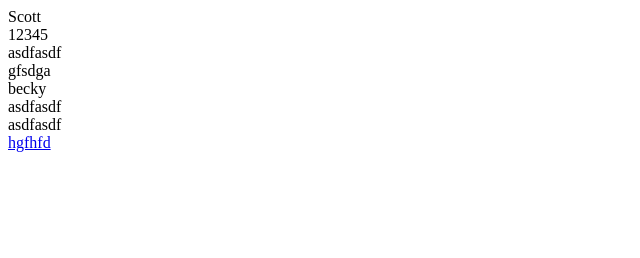
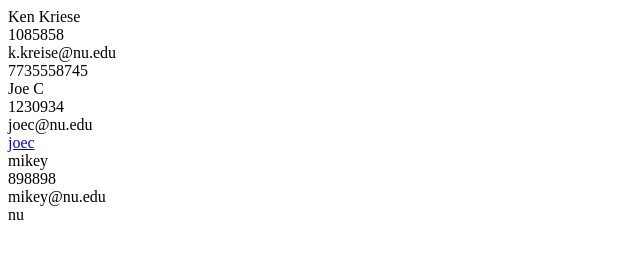
Before and after one commit to kevoconn/trOOPbiographies, a website: page team.html in a window 1280 px wide. Shown: the whole page, without its empty margins (0-640 px from the left). Drawn offline with Linux system fonts and the light colour scheme.

Commit message:
added jest and changed html

```diff
--- a/package.json
+++ b/package.json
@@ -1,5 +1,6 @@
 {
   "dependencies": {
-    "inquirer": "^9.1.4"
+    "inquirer": "^8.2.4",
+    "jest": "^29.3.1"
   }
 }
--- a/team.html
+++ b/team.html
@@ -1,24 +1,32 @@
 <!DOCTYPE html>
 <html lang="en">
+
 <head>
     <meta charset="UTF-8">
     <meta http-equiv="X-UA-Compatible" content="IE=edge">
     <meta name="viewport" content="width=device-width, initial-scale=1.0">
     <title>Team Profile Builder</title>
 </head>
+
 <body>
-<div class="manager-card">
-<div>Scott </div>
-<div>12345 </div>
-<div>asdfasdf </div>
-<div>gfsdga </div>
-</div>
-<div class="engineer-card">
-<div>becky </div>
-<div>asdfasdf </div>
-<div>asdfasdf </div>
-<div> <a href="https://github.com/hgfhfd" target="_blank"> hgfhfd </a> </div>
-</div>
+    <div class="manager-card">
+        <div>Ken Kriese </div>
+        <div>1085858 </div>
+        <div>k.kreise@nu.edu </div>
+        <div>7735558745 </div>
+    </div>
+    <div class="engineer-card">
+        <div>Joe C </div>
+        <div>1230934 </div>
+        <div>joec@nu.edu </div>
+        <div> <a href="https://github.com/joec" target="_blank"> joec </a> </div>
+    </div>
+    <div class="intern-card">
+        <div>mikey </div>
+        <div>898898 </div>
+        <div>mikey@nu.edu </div>
+        <div>nu </div>
+    </div>
+</body>
 
-</body>
 </html>
```
Also changed, not shown: 1 other file.
